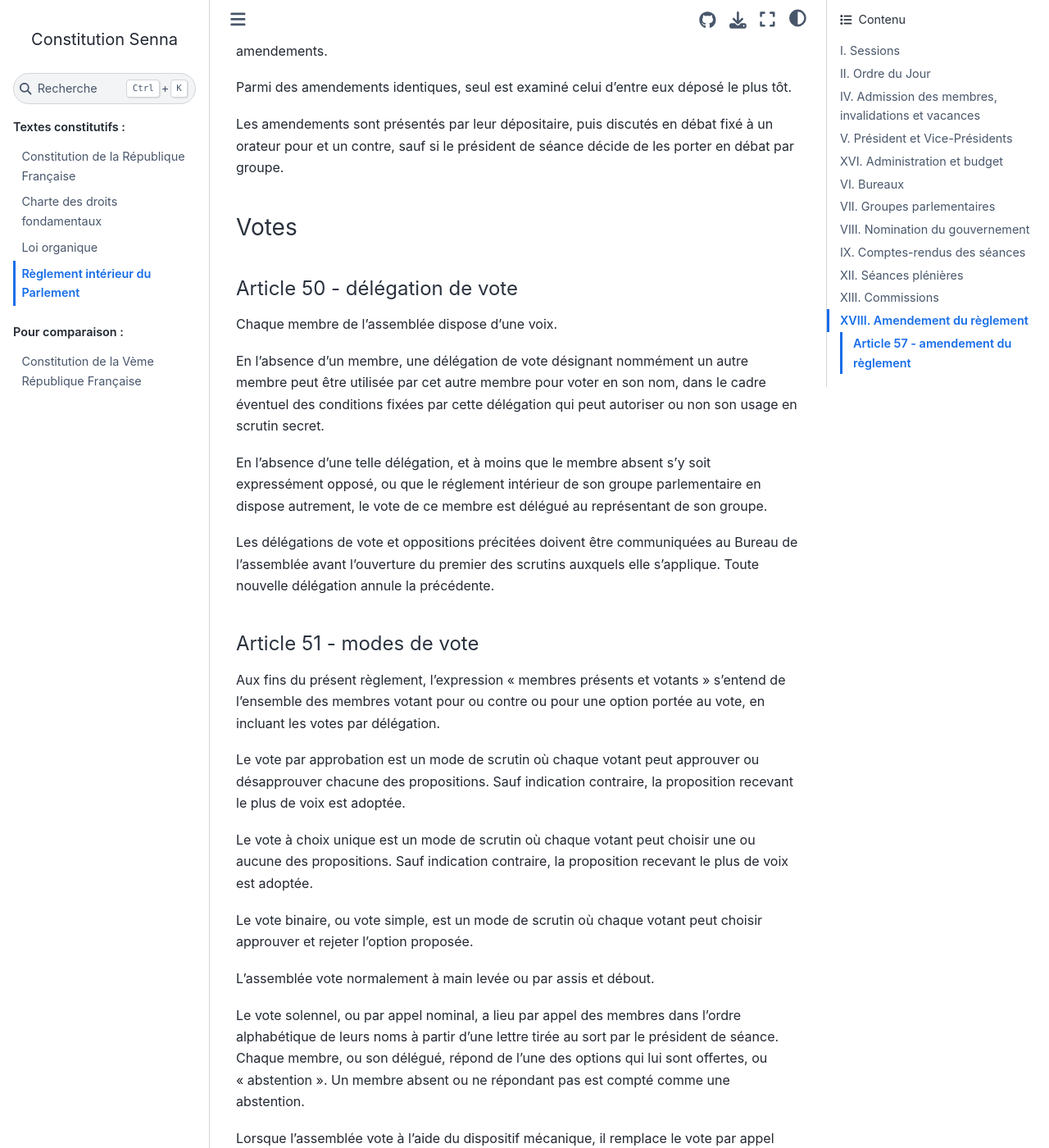
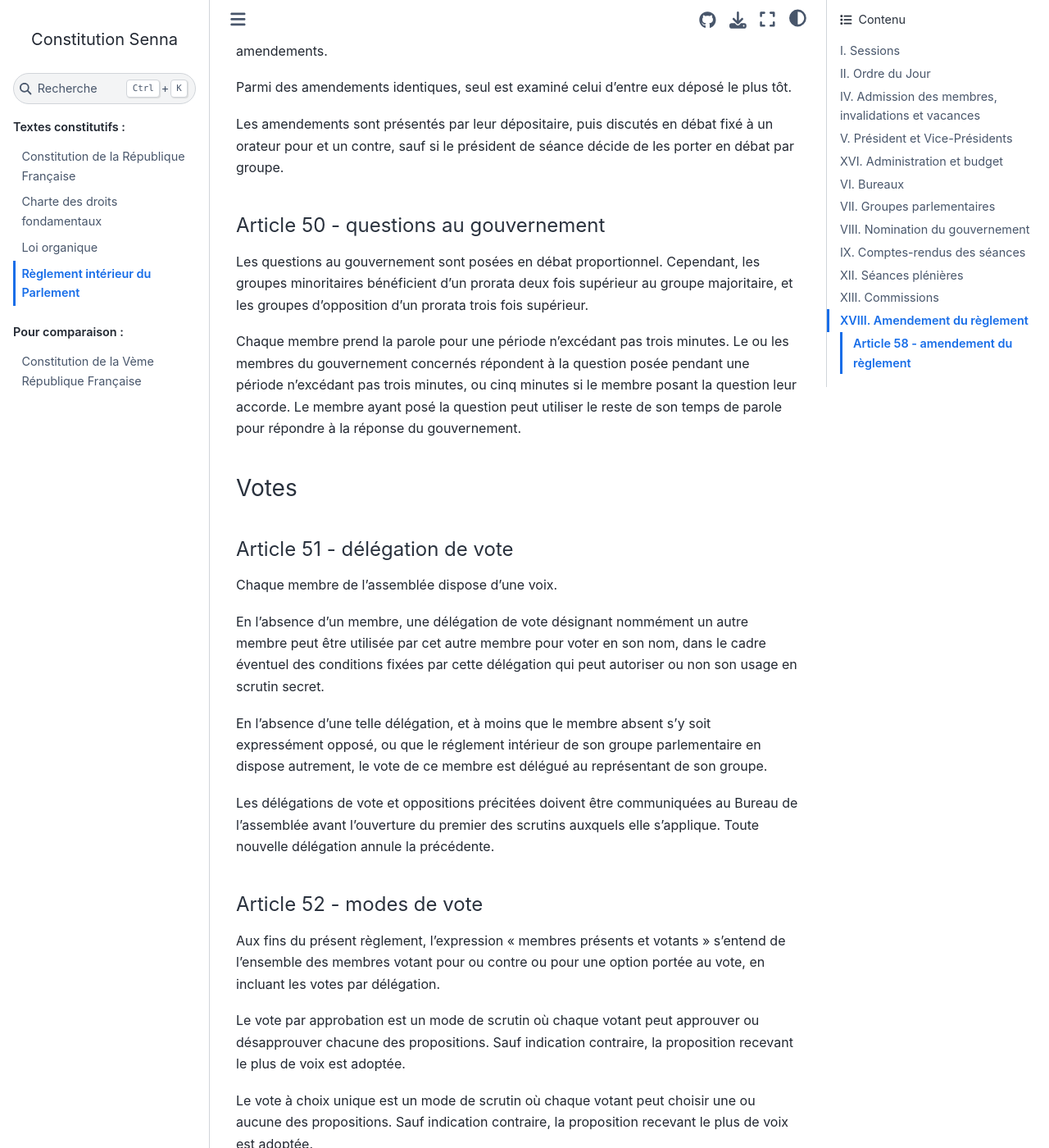
Before and after one commit to Gouvernathor/senna, a Sphinx documentation site: the page built from source/reglement_interieur.rst, in a window 1280 px wide and 1400 px high, scrolled down 16768 px. Shown: the whole window at 82% size. Built offline with Sphinx 7.4.7 and the Sphinx Book theme 1.1.4, drawn with Linux system fonts in a browser that asks for light colours; some of the changed text lies outside the part shown.

Commit message:
procédure des questions au gouvernement

```diff
--- a/source/reglement_interieur.rst
+++ b/source/reglement_interieur.rst
@@ -484,6 +484,12 @@
 
 Les amendements sont présentés par leur dépositaire, puis discutés en débat fixé à un orateur pour et un contre, sauf si le président de séance décide de les porter en débat par groupe.
 
+.. article:: questions au gouvernement
+
+Les questions au gouvernement sont posées en débat proportionnel. Cependant, les groupes minoritaires bénéficient d'un prorata deux fois supérieur au groupe majoritaire, et les groupes d'opposition d'un prorata trois fois supérieur.
+
+Chaque membre prend la parole pour une période n'excédant pas trois minutes. Le ou les membres du gouvernement concernés répondent à la question posée pendant une période n'excédant pas trois minutes, ou cinq minutes si le membre posant la question leur accorde. Le membre ayant posé la question peut utiliser le reste de son temps de parole pour répondre à la réponse du gouvernement.
+
 Votes
 =====
 
```
